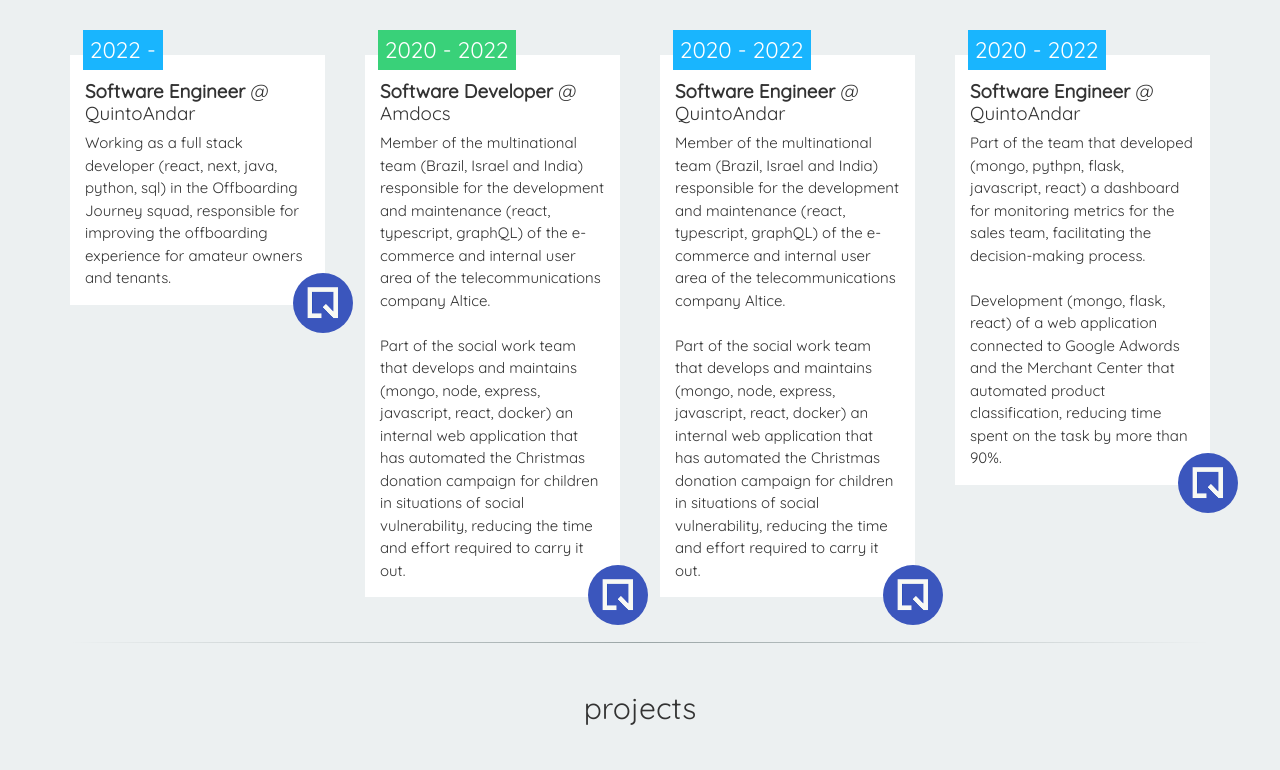
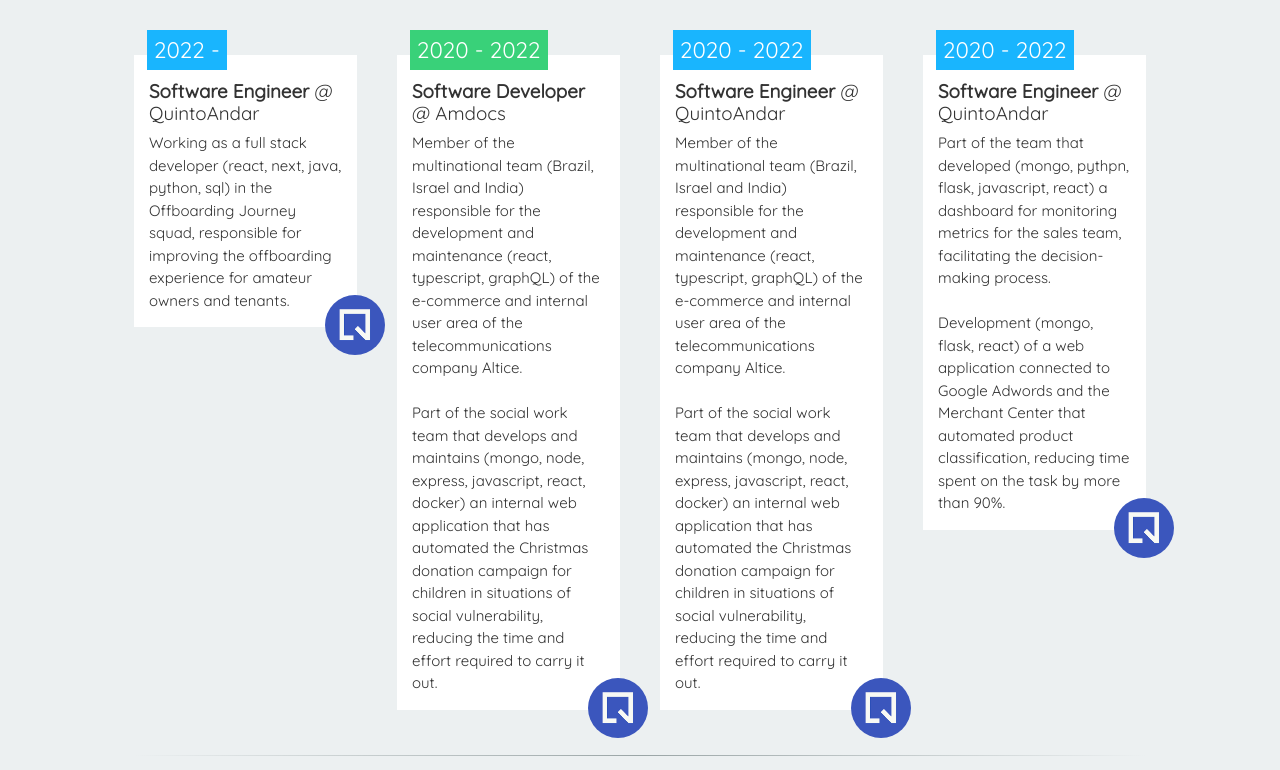
Before and after one commit to matheus-manoel/matheus-manoel.github.io, a plain HTML site: page index.html in a window 1280 px wide. Shown: the part 515-1285 px from the top of the page. Drawn offline with nearby package versions, Linux system fonts and the light colour scheme.

Commit message:
style: add padding x to xl screens

```diff
--- a/index.html
+++ b/index.html
@@ -34,7 +34,7 @@
 
   </head>
 
-  <body id="myPage" data-spy="scroll" data-target=".navbar" data-offset="60">
+  <body id="myPage" data-spy="scroll" data-target=".navbar" data-offset="60" class="bg-gray xl:px-[5%]">
 
     <!-- Header, including navar -->
 
```
